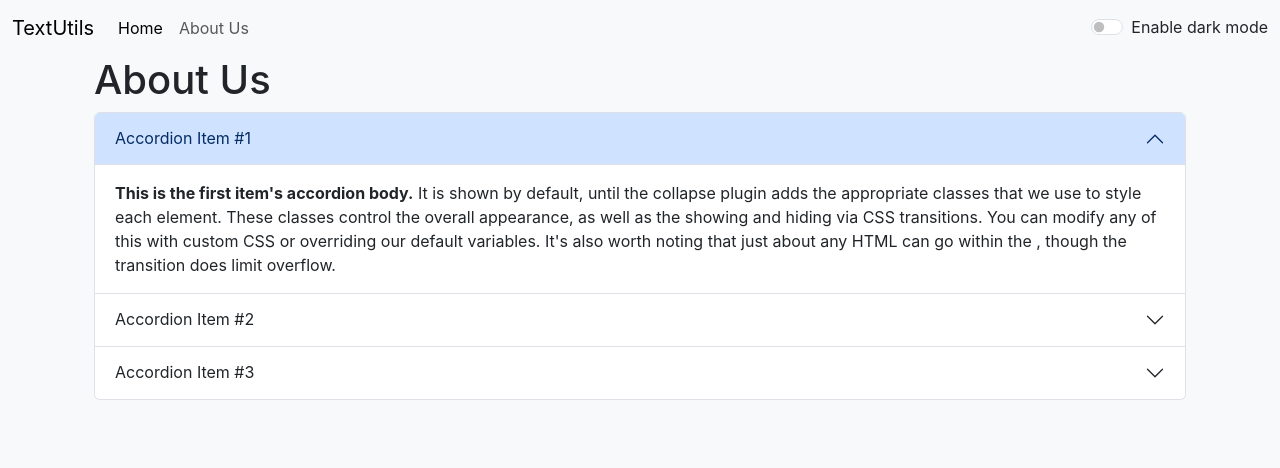
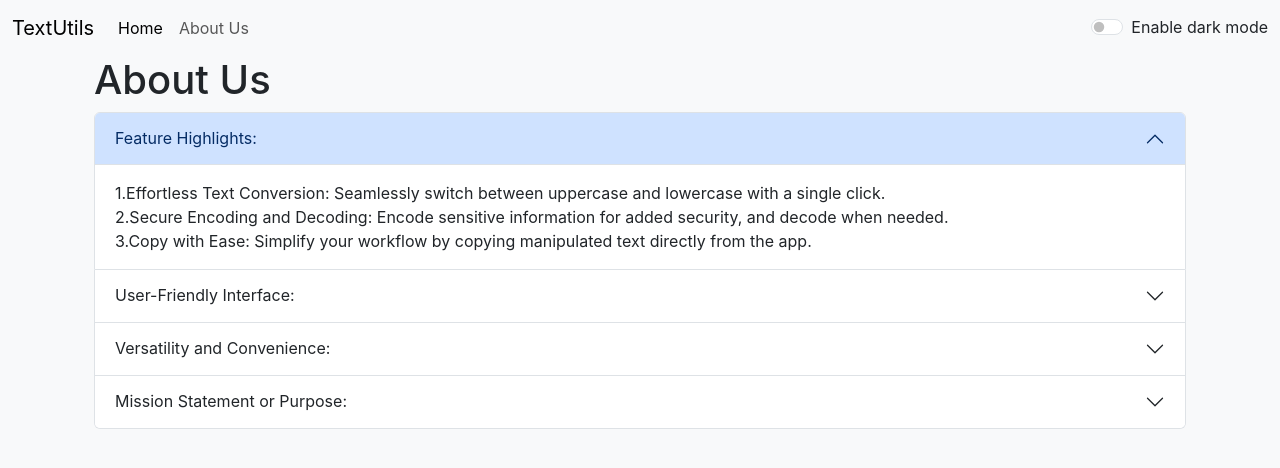
Before and after one commit to praveenadrosonic/newproject, a React (Create React App) app: page /aboutus in a window 1280 px wide. Shown: the top 468 px of the page. Built offline with nearby package versions, Linux system fonts and the light colour scheme.

Commit message:
changes to about us content

```diff
--- a/src/Components/AboutUs.tsx
+++ b/src/Components/AboutUs.tsx
@@ -11,7 +11,7 @@ function AboutUs(props:AboutUsProps) {
     const styleDarkButton = {
         backgroundColor: "#494949",
         color: "#f1e1e1",
-        boxShadow: "reset"
+        boxShadow: "none"
     }
 
     const styleDarkAccordian = {
@@ -30,36 +30,56 @@ function AboutUs(props:AboutUsProps) {
                 <div className="accordion-item">
                     <h2 className="accordion-header" >
                     <button style={props.mode==='dark'?styleDarkButton:{}} className="accordion-button" type="button" data-bs-toggle="collapse" data-bs-target="#collapseOne" aria-expanded="true" aria-controls="collapseOne">
-                        Accordion Item #1
+                         Feature Highlights:
                     </button>
                     </h2>
                     <div style={props.mode==='dark'?styleDarkAccordian :{}} id="collapseOne" className="accordion-collapse collapse show" data-bs-parent="#accordionExample">
                     <div className="accordion-body">
-                        <strong>This is the first item's accordion body.</strong> It is shown by default, until the collapse plugin adds the appropriate classes that we use to style each element. These classes control the overall appearance, as well as the showing and hiding via CSS transitions. You can modify any of this with custom CSS or overriding our default variables. It's also worth noting that just about any HTML can go within the , though the transition does limit overflow.
+                        1.Effortless Text Conversion: Seamlessly switch between uppercase and lowercase with a single click.<br/>
+                        2.Secure Encoding and Decoding: Encode sensitive information for added security, and decode when needed.<br/>
+                        3.Copy with Ease: Simplify your workflow by copying manipulated text directly from the app.
                     </div>
                     </div>
                 </div>
                 <div className="accordion-item">
                     <h2 className="accordion-header">
                     <button style={props.mode==='dark'?styleDarkButton:{}} className="accordion-button collapsed" type="button" data-bs-toggle="collapse" data-bs-target="#collapseTwo" aria-expanded="false" aria-controls="collapseTwo">
-                        Accordion Item #2
+                        User-Friendly Interface:
                     </button>
                     </h2>
                     <div style={props.mode==='dark'?styleDarkAccordian :{}} id="collapseTwo" className="accordion-collapse collapse" data-bs-parent="#accordionExample">
                     <div className="accordion-body">
-                        <strong>This is the second item's accordion body.</strong> It is hidden by default, until the collapse plugin adds the appropriate classes that we use to style each element. These classes control the overall appearance, as well as the showing and hiding via CSS transitions. You can modify any of this with custom CSS or overriding our default variables. It's also worth noting that just about any HTML can go within the , though the transition does limit overflow.
+                        Emphasize the user-friendly design and intuitive interface that makes the app accessible to users of all skill levels. For instance:<br/>
+                        Intuitive User Interface: Our app is designed for simplicity, ensuring a smooth experience for both casual and advanced users.<br/>
+                        Streamlined Copy-Paste: Enjoy a hassle-free text manipulation experience with our easy-to-use copy-paste functionality.
                     </div>
                     </div>
                 </div>
                 <div className="accordion-item">
                     <h2 className="accordion-header">
                     <button  style={props.mode==='dark'?styleDarkButton:{}} className="accordion-button collapsed" type="button" data-bs-toggle="collapse" data-bs-target="#collapseThree" aria-expanded="false" aria-controls="collapseThree">
-                        Accordion Item #3
+                        Versatility and Convenience:
                     </button>
                     </h2>
                     <div style={props.mode==='dark'?styleDarkAccordian:{}} id="collapseThree" className="accordion-collapse collapse" data-bs-parent="#accordionExample">
                     <div  className="accordion-body">
-                        <strong>This is the third item's accordion body.</strong> It is hidden by default, until the collapse plugin adds the appropriate classes that we use to style each element. These classes control the overall appearance, as well as the showing and hiding via CSS transitions. You can modify any of this with custom CSS or overriding our default variables. It's also worth noting that just about any HTML can go within the , though the transition does limit overflow.
+                        Highlight the versatility of the app and how it caters to various text manipulation needs. For example:<br/>
+                        Multi-Purpose Text Tool: Whether you're converting cases, encoding, or decoding, our app is your all-in-one solution.<br/>
+                        On-the-Go Convenience: Access your favorite text manipulations from anywhere, making it a must-have tool for professionals and students alike.
+                    </div>
+                    </div>
+                </div>
+                <div className="accordion-item">
+                    <h2 className="accordion-header">
+                    <button  style={props.mode==='dark'?styleDarkButton:{}} className="accordion-button collapsed" type="button" data-bs-toggle="collapse" data-bs-target="#collapseFour" aria-expanded="false" aria-controls="collapseFour">
+                        Mission Statement or Purpose:
+                    </button>
+                    </h2>
+                    <div style={props.mode==='dark'?styleDarkAccordian:{}} id="collapseFour" className="accordion-collapse collapse" data-bs-parent="#accordionExample">
+                    <div  className="accordion-body">
+                        Convey the mission or purpose behind the app, expressing why it was developed and how it aims to improve users' text-related tasks. For instance:<br/>
+                        Empowering Communication: Our mission is to simplify and enhance the way you interact with text, making communication more efficient and enjoyable.<br/>
+                        Text Transformation Made Simple: We believe in providing users with a powerful yet straightforward tool for text manipulation, saving time and effort.
                     </div>
                     </div>
                 </div>
```
